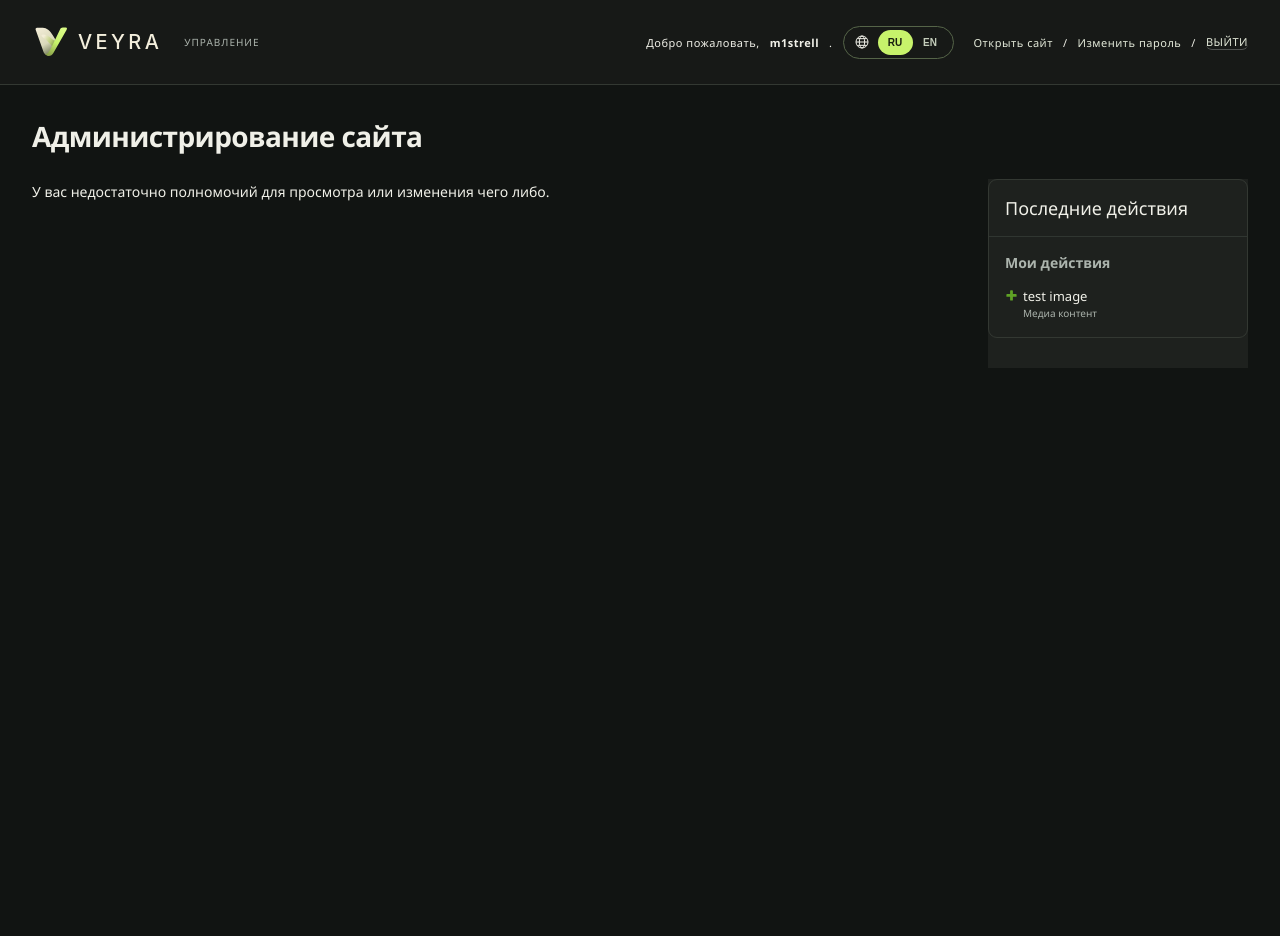
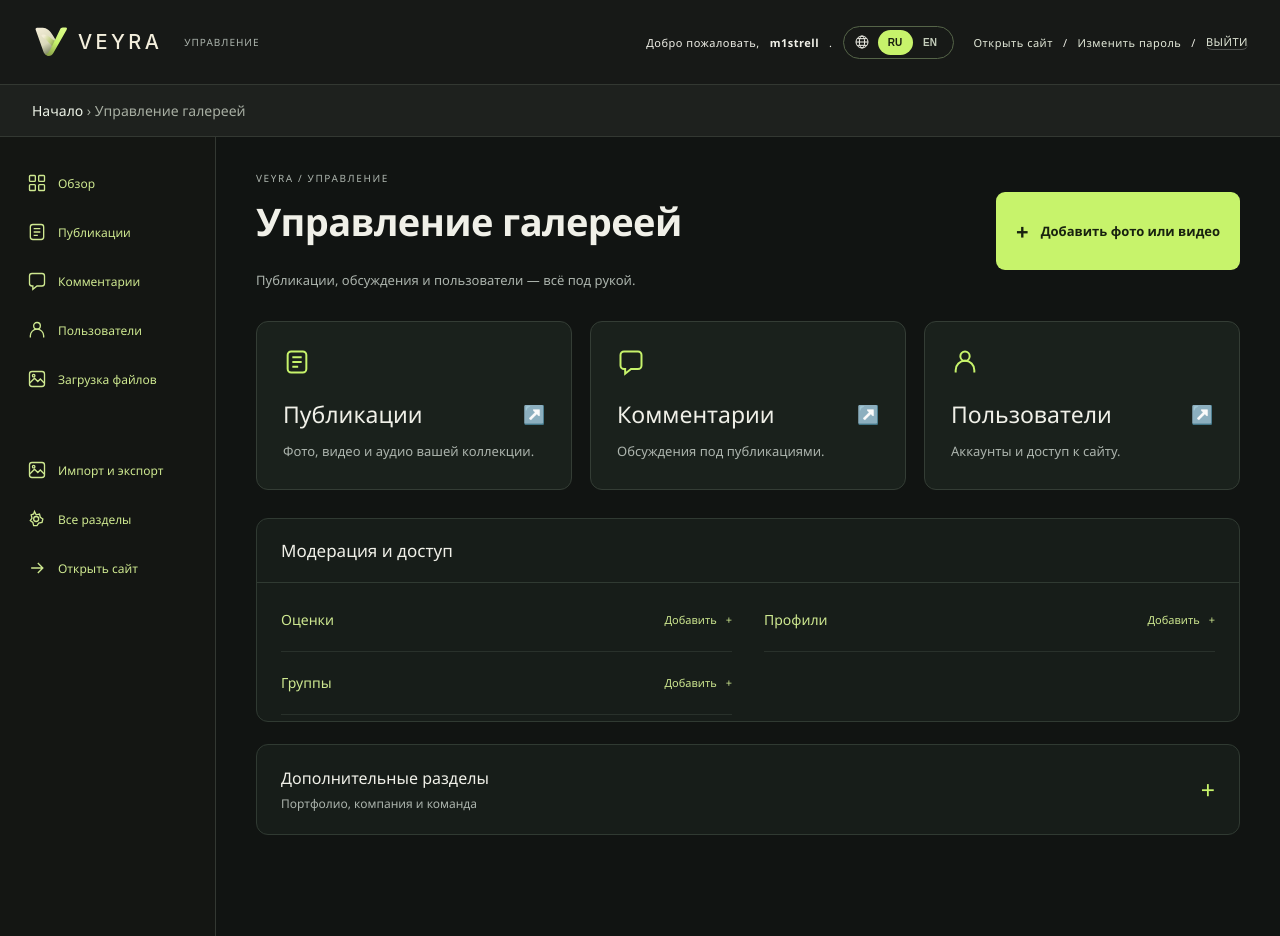
Before and after one commit to guesti18921/jango_site, a Django app: page /django-admin/ in a window 1280 px wide. Before the commit the page ends 368 px from the top, so only its background shows below. Run offline with Django 5.2, Linux system fonts and the light colour scheme; a user stored in the database is signed in; data comes from the database, SQL or seed files in the repository; data that the repository does not hold is empty.

Commit message:
Focus admin navigation on gallery publishing and enforce singleton add permissions

```diff
--- /dev/null
+++ b/hi/admin_config.py
@@ -0,0 +1,5 @@
+from django.contrib.admin.apps import AdminConfig
+
+
+class VeyraAdminConfig(AdminConfig):
+    default_site = 'hi.admin_site.VeyraAdminSite'
--- a/hi/models.py
+++ b/hi/models.py
@@ -37,7 +37,7 @@ class CSVImportJob(models.Model):
 
 # --- Модель для медиаконтента ---
 class MediaContent(models.Model):
-    title = models.CharField(max_length=200, verbose_name=gettext_lazy("Название контента"))
+    title = models.CharField(max_length=200, verbose_name=gettext_lazy("Название публикации"))
     image = models.FileField(blank=True, upload_to='uploads/', validators=[FileExtensionValidator(allowed_extensions=EXTENSIONS)], verbose_name=gettext_lazy("Медиафайл"), help_text=gettext_lazy("Фото, GIF, видео или аудио. Большие файлы до 30 ГБ загружайте через «Загрузка файлов»."))
     poster = models.ImageField(upload_to='posters/', blank=True, verbose_name=gettext_lazy('Постер'))
     local_path = models.TextField(blank=True, editable=False)
@@ -77,8 +77,8 @@ class MediaContent(models.Model):
         return self.title
 
     class Meta:
-        verbose_name = gettext_lazy("Медиа контент")
-        verbose_name_plural = gettext_lazy("Медиа контент")
+        verbose_name = gettext_lazy("Публикация")
+        verbose_name_plural = gettext_lazy("Публикации")
         ordering = ['-created_at']
         indexes = [
             models.Index(fields=['is_published', '-created_at', '-id'], name='media_feed_order_idx'),
--- a/hi/static/hi/admin.css
+++ b/hi/static/hi/admin.css
@@ -671,3 +671,189 @@ thead.visually-hidden th {
 #content h2 {
   overflow-wrap: anywhere;
 }
+
+/* A focused start page; model forms and their native permissions stay intact. */
+.veyra-admin-index #content {
+  width: 100%;
+  max-width: 1440px;
+  margin-inline: auto;
+  box-sizing: border-box;
+  padding: 34px 40px 60px;
+}
+.veyra-admin-index #content-main {
+  float: none;
+  width: 100%;
+  max-width: none;
+  min-width: 0;
+}
+.gallery-admin-header {
+  display: flex;
+  align-items: center;
+  justify-content: space-between;
+  gap: 24px;
+  margin-bottom: 30px;
+}
+.gallery-admin-header > div { min-width: 0; }
+.gallery-admin-eyebrow {
+  display: block;
+  margin-bottom: 14px;
+  font-size: 10px;
+  letter-spacing: .16em;
+  text-transform: uppercase;
+  color: var(--body-quiet-color);
+}
+.gallery-admin-header h1 {
+  margin: 0 0 12px;
+  font-size: clamp(26px, 3vw, 38px);
+  line-height: 1.2;
+  letter-spacing: -.8px;
+  overflow-wrap: anywhere;
+}
+.gallery-admin-header p,
+.gallery-admin-card p {
+  margin: 0;
+  color: var(--body-quiet-color);
+  font-size: 13px;
+  line-height: 1.7;
+}
+.gallery-admin-cta {
+  display: inline-flex;
+  justify-content: center;
+  align-items: center;
+  gap: 12px;
+  flex-shrink: 0;
+  padding: 15px 20px;
+  min-height: 48px;
+  border-radius: 9px;
+  background: #c7f36b;
+  color: #18220f !important;
+  text-decoration: none !important;
+  font-size: 13px;
+  font-weight: 650;
+}
+.gallery-admin-cta:hover { background: #d8fc90; }
+.gallery-admin-cta > span { font-size: 22px; line-height: 1; }
+.gallery-admin-primary {
+  display: grid;
+  grid-template-columns: repeat(3, minmax(0, 1fr));
+  gap: 18px;
+  margin-bottom: 28px;
+}
+.gallery-admin-card {
+  position: relative;
+  min-width: 0;
+  padding: 26px;
+  border: 1px solid #343d35;
+  border-radius: 12px;
+  background: #1a211c;
+}
+.gallery-admin-card:hover { border-color: #647b50; }
+.gallery-admin-card > .icon {
+  display: block;
+  width: 28px;
+  height: 28px;
+  margin-bottom: 24px;
+  color: #c7f36b;
+  fill: none;
+  stroke: currentColor;
+  stroke-width: 1.7;
+}
+.gallery-admin-card h2 {
+  padding: 0;
+  margin: 0 0 12px;
+  background: none;
+  font-size: 23px;
+  font-weight: 550;
+  line-height: 1.25;
+  overflow-wrap: anywhere;
+}
+.gallery-admin-card h2 a {
+  display: flex;
+  justify-content: space-between;
+  align-items: center;
+  gap: 12px;
+  color: #f0f0e8;
+  text-decoration: none;
+}
+.gallery-admin-card h2 a::after {
+  position: absolute;
+  content: '';
+  inset: 0;
+  border-radius: 12px;
+}
+.gallery-admin-card h2 a > span { font-size: 18px; color: #b8c7ad; }
+.gallery-admin-panel {
+  margin: 0 0 22px;
+  border: 1px solid #303a32;
+  border-radius: 12px;
+  overflow: hidden;
+  background: #171d19;
+}
+.gallery-admin-panel-heading { padding: 20px 24px; border-bottom: 1px solid #303a32; }
+.gallery-admin-panel-heading h2 { margin: 0; padding: 0; background: none; font-size: 17px; font-weight: 550; }
+.gallery-admin-models { display: grid; grid-template-columns: repeat(2, minmax(0, 1fr)); padding: 6px 24px; column-gap: 32px; }
+.gallery-admin-model {
+  display: flex;
+  align-items: center;
+  justify-content: space-between;
+  min-width: 0;
+  gap: 12px;
+  padding: 13px 0;
+  border-bottom: 1px solid #29312b;
+}
+.gallery-admin-model-name { font-size: 14px; line-height: 1.5; overflow-wrap: anywhere; }
+.gallery-admin-add { display: inline-flex; gap: 9px; align-items: center; min-height: 36px; font-size: 11px; white-space: nowrap; }
+.gallery-admin-row-arrow { color: #778777; }
+.gallery-admin-additional > summary {
+  display: flex;
+  align-items: center;
+  justify-content: space-between;
+  padding: 22px 24px;
+  gap: 16px;
+  cursor: pointer;
+  list-style: none;
+}
+.gallery-admin-additional > summary::-webkit-details-marker { display: none; }
+.gallery-admin-additional summary strong { display: block; font-size: 16px; font-weight: 550; }
+.gallery-admin-additional summary small { display: block; margin-top: 6px; font-size: 12px; color: var(--body-quiet-color); }
+.gallery-admin-disclosure { font-size: 25px; color: #c7f36b; }
+.gallery-admin-additional[open] > summary { border-bottom: 1px solid #303a32; }
+.gallery-admin-additional[open] .gallery-admin-disclosure { transform: rotate(45deg); }
+.gallery-admin-empty { padding: 30px 0; color: var(--body-quiet-color); }
+.gallery-admin-cta:focus-visible,
+.gallery-admin-additional > summary:focus-visible,
+.gallery-admin-card h2 a:focus-visible::after { outline: 2px solid #c7f36b; outline-offset: 4px; }
+.change-list #changelist .results td,
+.change-list #changelist .results th { padding: 13px 14px; vertical-align: middle; }
+@media (max-width: 1100px) {
+  .gallery-admin-header { align-items: start; flex-direction: column; }
+  .gallery-admin-card { padding: 22px; }
+  .gallery-admin-card h2 { font-size: 20px; }
+}
+@media (max-width: 900px) {
+  .gallery-admin-primary { grid-template-columns: minmax(0, 1fr); gap: 12px; }
+  .gallery-admin-card > .icon { margin-bottom: 16px; }
+}
+@media (max-width: 767px) {
+  .veyra-admin-index #content { padding: 22px 18px 40px !important; }
+  .gallery-admin-header { gap: 20px; margin-bottom: 24px; }
+  .gallery-admin-cta { width: 100%; box-sizing: border-box; }
+  .gallery-admin-models { grid-template-columns: minmax(0, 1fr); padding-inline: 18px; }
+  .gallery-admin-panel-heading,
+  .gallery-admin-additional > summary { padding: 20px 18px; }
+  .gallery-admin-add { min-height: 44px; }
+  .gallery-admin-card { padding: 20px; }
+}
+.veyra-admin-index #content .gallery-admin-header h1 {
+  font-size: clamp(26px, 3vw, 38px);
+}
+.veyra-admin-index #content-main .gallery-admin-card h2 a,
+.veyra-admin-index #content-main .gallery-admin-model a,
+#container .native-management-nav a.management-link {
+  text-decoration: none;
+}
+.veyra-admin-index #content-main .gallery-admin-model a:hover,
+.veyra-admin-index #content-main .gallery-admin-model a:focus-visible,
+#container .native-management-nav a.management-link:hover {
+  text-decoration: underline;
+}
--- a/hi/templates/admin/base_site.html
+++ b/hi/templates/admin/base_site.html
@@ -1,5 +1,5 @@
 {% extends 'admin/base_site.html' %}{% load static i18n %}
-{% block extrastyle %}{{ block.super }}<link rel="stylesheet" href="{% static 'hi/management.css' %}?v=20"><link rel="stylesheet" href="{% static 'hi/admin.css' %}?v=24"><script src="{% static 'hi/site.js' %}?v=24" defer></script>{% endblock %}
+{% block extrastyle %}{{ block.super }}<link rel="stylesheet" href="{% static 'hi/management.css' %}?v=20"><link rel="stylesheet" href="{% static 'hi/admin.css' %}?v=25"><script src="{% static 'hi/site.js' %}?v=24" defer></script>{% endblock %}
 {% block extrahead %}{{ block.super }}{% include 'hi/brand_meta.html' %}<link rel="stylesheet" href="{% static 'hi/brand.css' %}?v=24">{% endblock %}
 {% block nav-sidebar %}{% if user.is_staff %}<aside class="native-management-nav">{% include 'hi/management_nav.html' %}</aside>{% endif %}{% endblock %}
 {% block branding %}{% include 'hi/icons.html' %}<a class="admin-brand" href="{% url 'dashboard' %}">{% include 'hi/brand.html' %} <small>{% translate 'Управление' %}</small></a>{% endblock %}
--- a/hi/templates/admin/hi/mediacontent/change_list.html
+++ b/hi/templates/admin/hi/mediacontent/change_list.html
@@ -1,6 +1,6 @@
 {% extends 'admin/change_list.html' %}{% load i18n %}
 {% block object-tools-items %}
-{% if perms.hi.add_mediacontent %}<li><a href="{% url 'upload_page' %}">{% translate 'Загрузка файлов' %}</a></li>{% endif %}
+{% if perms.hi.add_mediacontent %}<li><a href="{% url 'upload_page' %}">{% translate 'Добавить фото или видео' %}</a></li>{% endif %}
 {% if perms.hi.view_mediacontent %}<li><a href="{% url 'csv_export' %}">{% translate "Экспорт CSV" %}</a></li>{% endif %}
 {% if perms.hi.add_mediacontent and perms.hi.change_mediacontent %}<li><a href="{% url 'csv_import' %}">{% translate "Импорт CSV" %}</a></li>{% endif %}
 {{ block.super }}
--- /dev/null
+++ b/hi/templates/admin/veyra_index.html
@@ -0,0 +1,14 @@
+{% extends 'admin/base_site.html' %}{% load i18n %}
+{% block bodyclass %}{{ block.super }} dashboard veyra-admin-index{% endblock %}
+{% block coltype %}colM{% endblock %}
+{% block content_title %}{% endblock %}
+{% block breadcrumbs %}<div class="breadcrumbs"><a href="{% url 'admin:index' %}">{% translate 'Home' %}</a> › {% if app_label %}{{ app_list.0.name }}{% else %}{% translate 'Управление галереей' %}{% endif %}</div>{% endblock %}
+{% block content %}<div id="content-main">
+<header class="gallery-admin-header"><div><span class="gallery-admin-eyebrow">VEYRA / {% translate 'Управление' %}</span><h1>{{ title }}</h1><p>{% translate 'Публикации, обсуждения и пользователи — всё под рукой.' %}</p></div>{% if gallery_can_upload %}<a class="gallery-admin-cta" href="{% url 'upload_page' %}"><span aria-hidden="true">+</span>{% translate 'Добавить фото или видео' %}</a>{% endif %}</header>
+{% if gallery_primary %}<section class="gallery-admin-primary" aria-label="{% translate 'Основные разделы' %}">
+{% for model in gallery_primary %}<article class="gallery-admin-card" data-admin-model="{{ model.key }}"><svg class="icon" aria-hidden="true"><use href="#{{ model.icon }}"/></svg><h2>{% if model.admin_url %}<a href="{{ model.admin_url }}">{{ model.name }}<span aria-hidden="true">↗</span></a>{% elif model.add_url %}<a href="{{ model.add_url }}">{{ model.name }}<span aria-hidden="true">+</span></a>{% else %}{{ model.name }}{% endif %}</h2><p>{{ model.description }}</p></article>{% endfor %}</section>{% endif %}
+{% if gallery_secondary %}<section class="gallery-admin-panel" aria-labelledby="community-heading"><div class="gallery-admin-panel-heading"><h2 id="community-heading">{% translate 'Модерация и доступ' %}</h2></div>{% include 'admin/veyra_model_links.html' with models=gallery_secondary %}</section>{% endif %}
+{% if gallery_additional %}<details class="gallery-admin-panel gallery-admin-additional"><summary><span><strong>{% translate 'Дополнительные разделы' %}</strong><small>{% translate 'Портфолио, компания и команда' %}</small></span><span class="gallery-admin-disclosure" aria-hidden="true">+</span></summary>{% include 'admin/veyra_model_links.html' with models=gallery_additional %}</details>{% endif %}
+{% if not gallery_primary and not gallery_secondary and not gallery_additional %}<p class="gallery-admin-empty">{% translate 'Нет доступных разделов. Обратитесь к администратору за правами.' %}</p>{% endif %}
+</div>{% endblock %}
+{% block sidebar %}{% endblock %}
--- /dev/null
+++ b/hi/templates/admin/veyra_model_links.html
@@ -0,0 +1 @@
+{% load i18n %}<div class="gallery-admin-models">{% for model in models %}<div class="gallery-admin-model" data-admin-model="{{ model.key }}">{% if model.admin_url %}<a class="gallery-admin-model-name" href="{{ model.admin_url }}">{{ model.name }}</a>{% else %}<span class="gallery-admin-model-name">{{ model.name }}</span>{% endif %}{% if model.add_url %}<a class="gallery-admin-add" href="{{ model.add_url }}" aria-label="{% translate 'Добавить' %}: {{ model.name }}">{% translate 'Добавить' %}<span aria-hidden="true">+</span></a>{% elif model.admin_url %}<span class="gallery-admin-row-arrow" aria-hidden="true">↗</span>{% endif %}</div>{% endfor %}</div>
--- a/hi/templates/hi/dashboard.html
+++ b/hi/templates/hi/dashboard.html
@@ -1,8 +1,8 @@
 {% extends 'hi/management_base.html' %}{% load i18n %}
 {% block title %}{{ section_title }} — VEYRA{% endblock %}
 {% block content %}
-<div class="management-header"><div><h1>{{ section_title }}</h1><p>{% translate 'Всё важное о вашей коллекции.' %}</p></div>{% if perms.hi.add_mediacontent %}<a class="btn-primary" href="{% url 'admin:hi_mediacontent_add' %}"><span aria-hidden="true">+</span> {% translate 'Добавить пост' %}</a>{% endif %}</div>
-{% if perms.hi.add_mediacontent %}<p class="large-upload-link"><a class="text-action" href="{% url 'upload_page' %}">{% translate 'Загрузить фильм или большой файл' %} ↑</a></p>{% endif %}<div class="management-layout"><div class="management-primary">
+<div class="management-header"><div><h1>{{ section_title }}</h1><p>{% translate 'Всё важное о вашей коллекции.' %}</p></div>{% if perms.hi.add_mediacontent %}<a class="btn-primary" href="{% url 'upload_page' %}"><span aria-hidden="true">+</span> {% translate 'Добавить фото или видео' %}</a>{% endif %}</div>
+{% if perms.hi.add_mediacontent %}<p class="large-upload-link"><a class="text-action" href="{% url 'admin:hi_mediacontent_add' %}">{% translate 'Открыть форму публикации' %} ↑</a></p>{% endif %}<div class="management-layout"><div class="management-primary">
 {% if section == 'overview' %}<div class="management-stats">
 {% if view_posts %}<a href="?section=posts" class="management-stat"><svg class="icon" aria-hidden="true"><use href="#i-feed"/></svg><div><span>{% translate 'Публикации' %}</span><strong>{{ counts.total }}</strong></div></a>{% endif %}
 {% if view_comments %}<a href="?section=comments" class="management-stat"><svg class="icon" aria-hidden="true"><use href="#i-comment"/></svg><div><span>{% translate 'Комментарии' %}</span><strong>{{ total_comments }}</strong></div></a>{% endif %}
--- a/hi/templates/hi/management_nav.html
+++ b/hi/templates/hi/management_nav.html
@@ -6,6 +6,6 @@
 {% if perms.auth.view_user or perms.auth.change_user %}<a class="management-link {% if section == 'users' %}active{% endif %}" href="{% url 'dashboard' %}?section=users"><svg class="icon" aria-hidden="true"><use href="#i-profile"/></svg>{% translate 'Пользователи' %}</a>{% endif %}
 {% if perms.hi.add_mediacontent %}<a class="management-link {% if section == 'uploads' %}active{% endif %}" href="{% url 'upload_page' %}"><svg class="icon" aria-hidden="true"><use href="#i-image"/></svg>{% translate 'Загрузка файлов' %}</a>{% endif %}<div class="management-divider"></div>
 {% if perms.hi.add_mediacontent and perms.hi.change_mediacontent %}<a class="management-link" href="{% url 'csv_import' %}"><svg class="icon" aria-hidden="true"><use href="#i-image"/></svg>{% translate 'Импорт и экспорт' %}</a>{% endif %}
-<a class="management-link" href="{% url 'admin:app_list' 'hi' %}"><svg class="icon" aria-hidden="true"><use href="#i-settings"/></svg>{% translate 'Все разделы' %}</a>
+<a class="management-link" href="{% url 'admin:index' %}"><svg class="icon" aria-hidden="true"><use href="#i-settings"/></svg>{% translate 'Все разделы' %}</a>
 <a class="management-link" href="{% url 'home' %}"><svg class="icon" aria-hidden="true"><use href="#i-arrow"/></svg>{% translate 'Открыть сайт' %}</a>
 </nav>
--- a/project_test/settings.py
+++ b/project_test/settings.py
@@ -39,7 +39,7 @@ ALLOWED_HOSTS = [host.strip() for host in os.environ.get(
 
 
 INSTALLED_APPS = [
-    'django.contrib.admin',
+    'hi.admin_config.VeyraAdminConfig',
     'django.contrib.auth',
     'django.contrib.contenttypes',
     'django.contrib.sessions',
```
Also changed, not shown: AUDIT.md (+9 -0 lines), hi/admin.py (+6 -7 lines), hi/admin_site.py (added, +49 -0 lines), hi/test_dashboard.py (+57 -0 lines), README.md, hi/migrations/0014_publication_admin_labels.py (added), locale/en/LC_MESSAGES/django.po, 1 other file.
